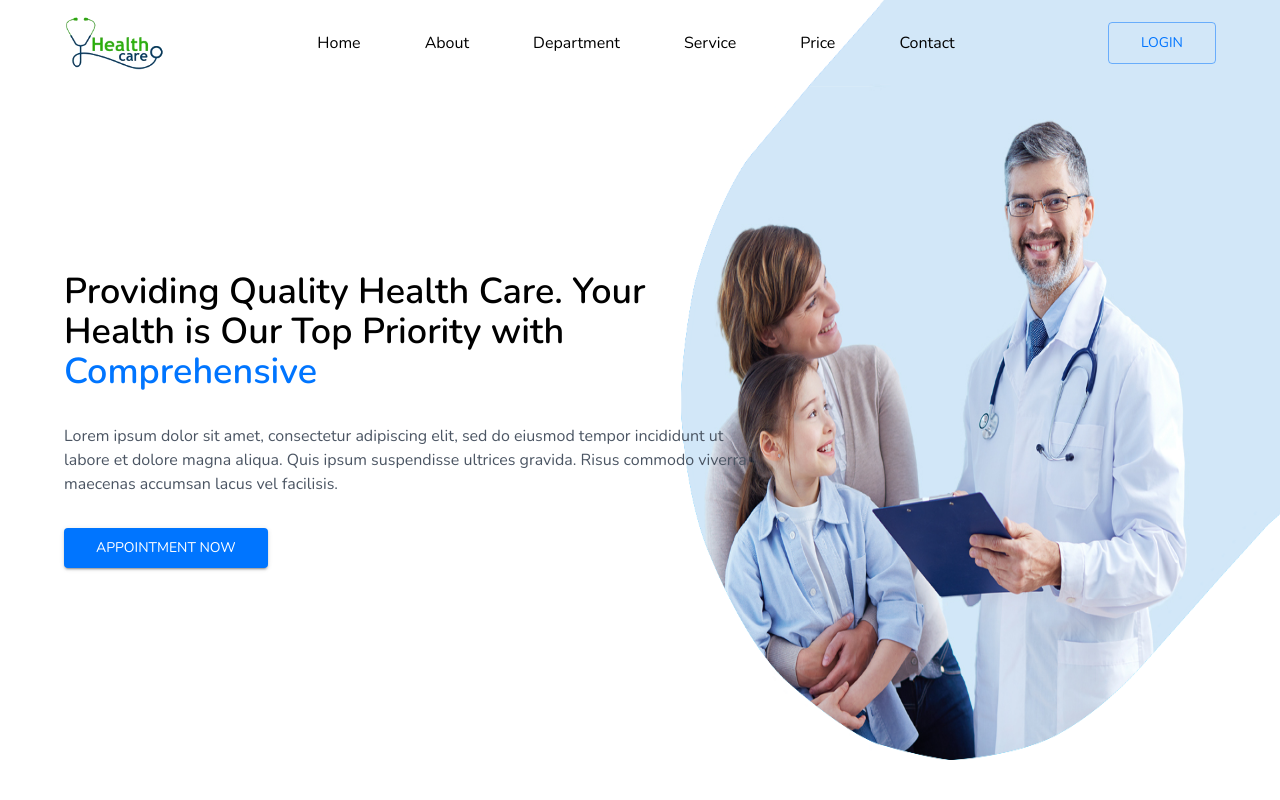
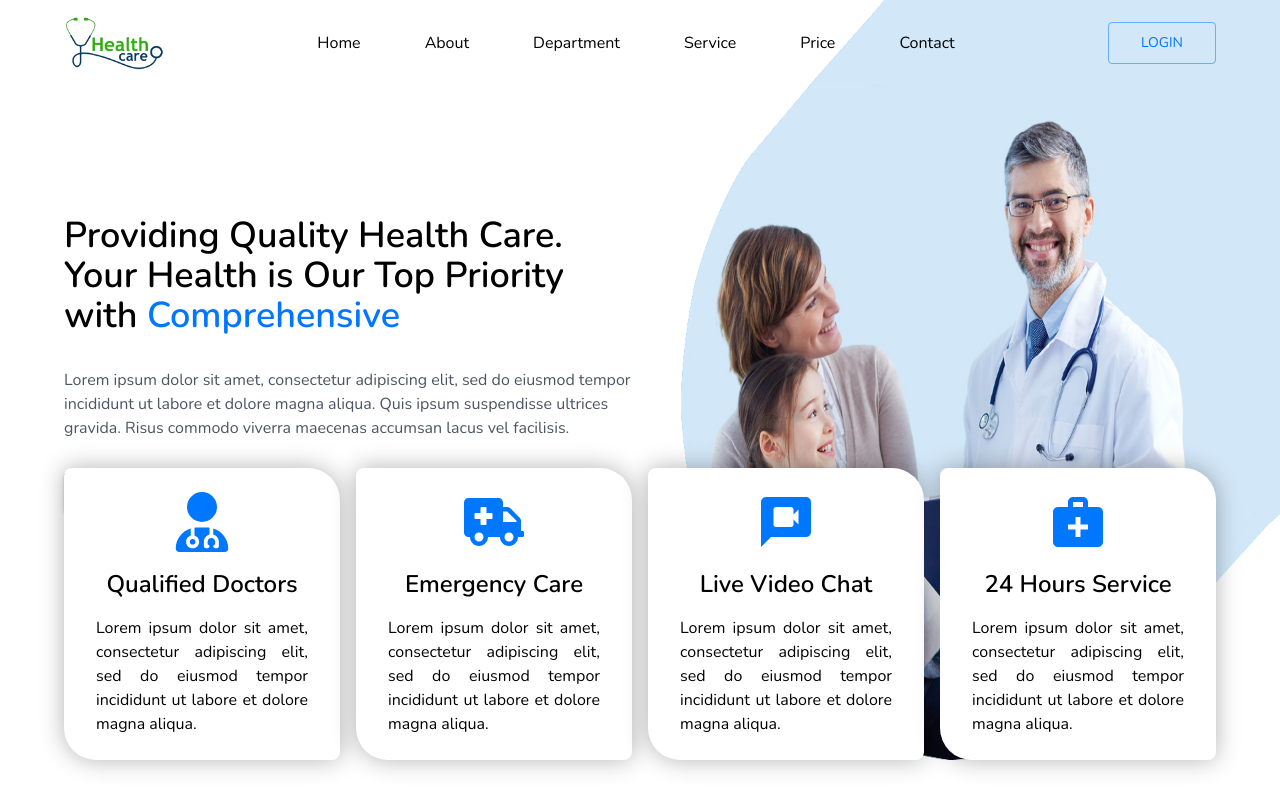
Before and after one commit to aHasnat1997/healthcare-client, a Next.js app: page / in a window 1280 px wide. Built offline with nearby package versions, Linux system fonts and the light colour scheme.

Commit message:
FIX: Hero

```diff
--- a/package.json
+++ b/package.json
@@ -18,6 +18,7 @@
     "react": "^18",
     "react-dom": "^18",
     "react-hook-form": "^7.51.3",
+    "react-icons": "^5.2.0",
     "zod": "^3.23.5"
   },
   "devDependencies": {
--- a/src/components/Hero/Hero.tsx
+++ b/src/components/Hero/Hero.tsx
@@ -1,17 +1,48 @@
 import assets from "@/assets";
 import { Box, Button, Container, Stack, Typography } from "@mui/material";
 import Image from "next/image";
+import { FaUserDoctor } from "react-icons/fa6";
+import { FaAmbulance } from "react-icons/fa";
+import { MdMedicalServices, MdVideoChat } from "react-icons/md";
 
 function Hero() {
+  type TCartData = {
+    icon: React.ReactNode,
+    title: string,
+    paragraph: string
+  };
+  const cardData: TCartData[] = [
+    {
+      icon: <FaUserDoctor />,
+      title: 'Qualified Doctors',
+      paragraph: 'Lorem ipsum dolor sit amet, consectetur adipiscing elit, sed do eiusmod tempor incididunt ut labore et dolore magna aliqua.'
+    },
+    {
+      icon: <FaAmbulance />,
+      title: 'Emergency Care',
+      paragraph: 'Lorem ipsum dolor sit amet, consectetur adipiscing elit, sed do eiusmod tempor incididunt ut labore et dolore magna aliqua.'
+    },
+    {
+      icon: <MdVideoChat />,
+      title: 'Live Video Chat',
+      paragraph: 'Lorem ipsum dolor sit amet, consectetur adipiscing elit, sed do eiusmod tempor incididunt ut labore et dolore magna aliqua.'
+    },
+    {
+      icon: <MdMedicalServices />,
+      title: '24 Hours Service',
+      paragraph: 'Lorem ipsum dolor sit amet, consectetur adipiscing elit, sed do eiusmod tempor incididunt ut labore et dolore magna aliqua.'
+    },
+  ];
+
   return (
     <Box sx={{ position: 'relative' }}>
       <div className="relative">
         <Image
           alt="Bg Image"
           src={assets.img.heroImg}
-          height={1500}
-          width={1500}
-          className="h-[95vh] w-full"
+          height={2000}
+          width={2000}
+          className="h-[95vh] w-full ml-auto"
         />
         <Image
           alt="Bg Image"
@@ -21,14 +52,38 @@ function Hero() {
           className="h-[95vh] w-full absolute top-0"
         />
       </div>
-      <div className="w-full h-[95vh] absolute top-10 z-40 flex items-center">
+      <div className="w-full h-[95vh] absolute top-10 z-40 pt-44">
         <Container>
-          <Stack direction='column' alignItems='flex-start' spacing='2rem' sx={{ width: '60%' }}>
+          <Stack direction='column' alignItems='flex-start' spacing='2rem' sx={{ width: '50%' }}>
             <h1 className="text-4xl font-semibold">
-              Providing Quality Health Care. Your Health is Our Top Priority with <span className="text-[#0075ff]">Comprehensive</span>
+              Providing Quality Health Care. Your Health is Our Top Priority with <span className="text-[#0077ff]">Comprehensive</span>
             </h1>
             <p className="text-gray-600">Lorem ipsum dolor sit amet, consectetur adipiscing elit, sed do eiusmod tempor incididunt ut labore et dolore magna aliqua. Quis ipsum suspendisse ultrices gravida. Risus commodo viverra maecenas accumsan lacus vel facilisis.</p>
             <Button>Appointment Now</Button>
+          </Stack>
+        </Container>
+      </div>
+      <div className="w-full absolute z-40 bottom-0">
+        <Container>
+          <Stack justifyContent='space-between' spacing='1rem'>
+            {
+              cardData.map((data, i) => <div
+                key={i}
+                className="relative bg-white shadow-[0_0_1.5rem_rgba(0,0,0,0.3)] rounded-[.5rem_2rem] duration-300 group hover:-translate-y-4 hover:bg-[#0077ff] hover:text-white"
+              >
+                {/* <div className="bg-[#0077ff] w-full h-full rounded-[.5rem_2rem]" /> */}
+                <Stack
+                  direction='column'
+                  alignItems='center'
+                  spacing={2}
+                  sx={{ padding: '1.5rem 2rem' }}
+                >
+                  <h2 className="text-6xl text-[#0077ff] group-hover:text-white">{data.icon}</h2>
+                  <h4 className="text-2xl font-semibold">{data.title}</h4>
+                  <p className="text-justify">{data.paragraph}</p>
+                </Stack>
+              </div>)
+            }
           </Stack>
         </Container>
       </div>
```
Also changed, not shown: src/assets/img/hero-bg-2.jpeg (added), 1 other file (tests, documents, lock files or other folders).
